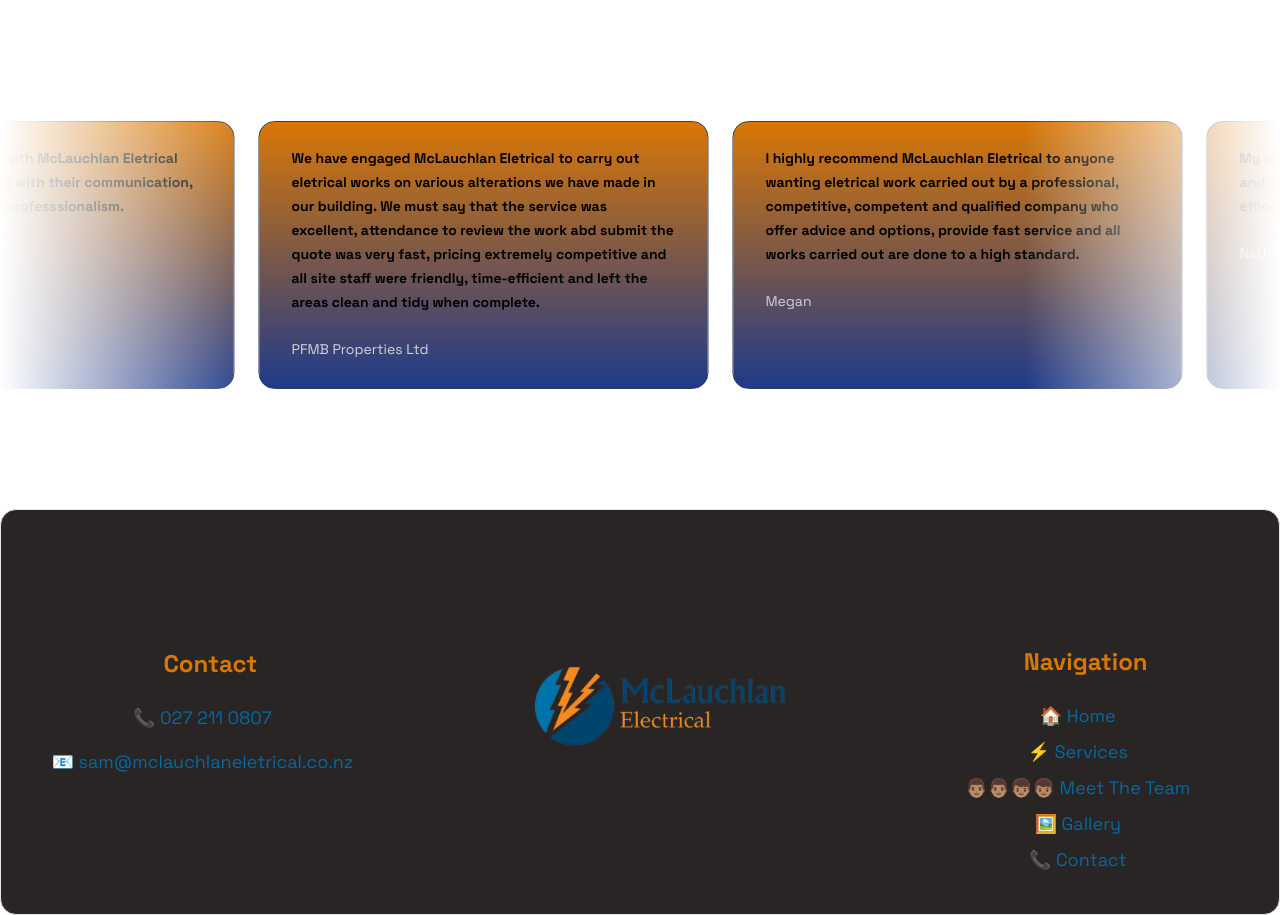
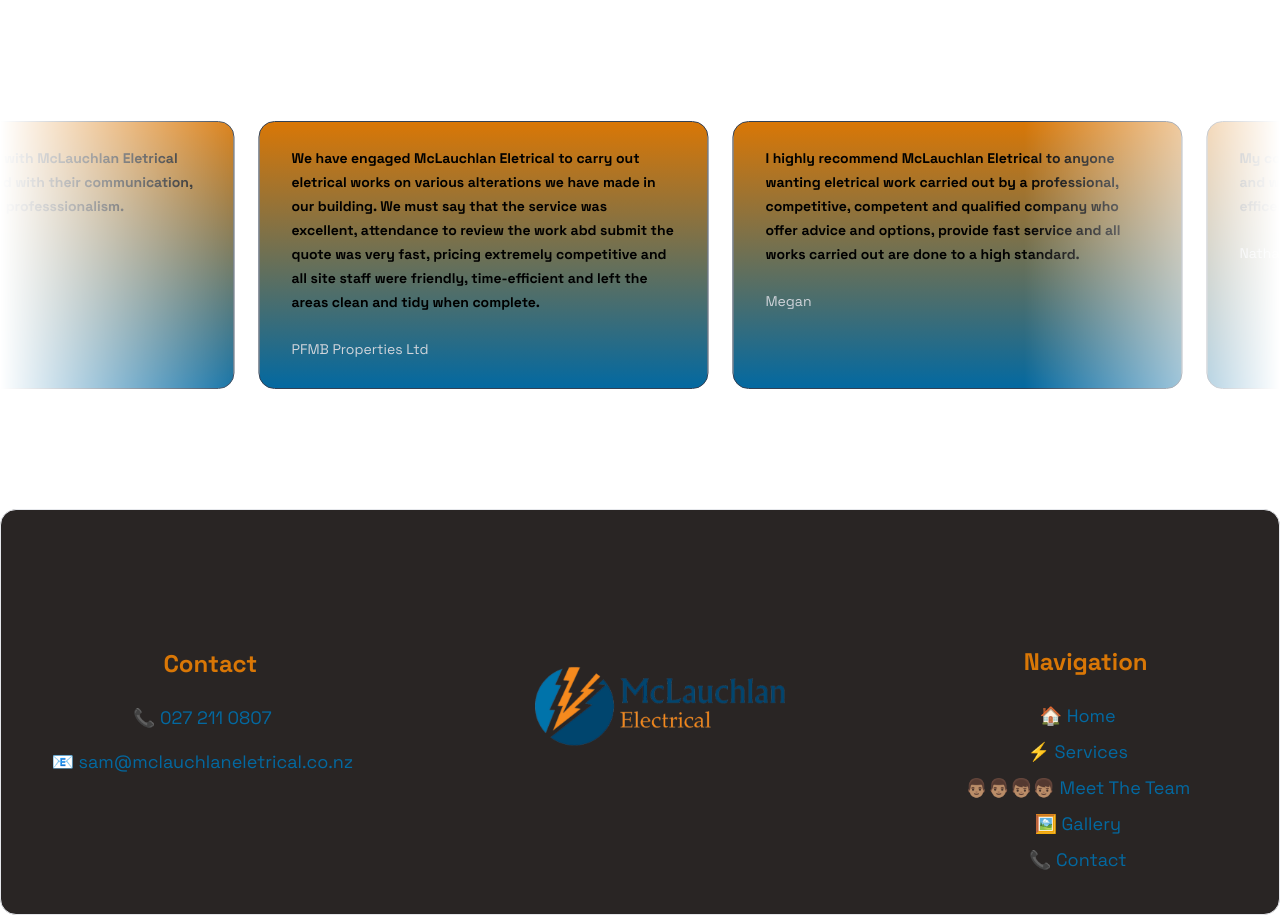
Before and after one commit to matthew-ranford/mclauchlan-electrical, a Next.js app: page / in a window 1280 px wide. Shown: the part 2300-3215 px from the top of the page. Built offline with nearby package versions, Linux system fonts and the light colour scheme; grey boxes are pictures that could not be loaded.

Commit message:
Initial start to services route, folder and page file added

```diff
--- a/app/components/MainPage.tsx
+++ b/app/components/MainPage.tsx
@@ -107,6 +107,7 @@
           </MovingBorderButton>
         </div>
 
+        {/* Video section */}
         <div className="main-page-video-wrapper mt-20">
           <video
             autoPlay={true}
@@ -123,6 +124,8 @@
             <TextGenerateEffect words={paragraphTwo} initialDelay={3500} />
           </div>
         </div>
+
+        {/* Moving cards */}
         <div className="mt-20">
           <InfiniteMovingCards
             items={testimonials}
@@ -131,6 +134,7 @@
           />
         </div>
 
+        {/* Footer */}
         <div className="mt-20 pt-10 pb-10 bg-stone-800 rounded-2xl border text-white flex flex-col items-center">
           <div className="grid grid-cols-1 lg:grid-cols-3 gap-4">
             <div className="text-center lg:pe-20 my-auto">
--- /dev/null
+++ b/app/services/page.tsx
@@ -0,0 +1,9 @@
+export default function Services() {
+  return (
+    <>
+      <main>
+        <h1>Services</h1>
+      </main>
+    </>
+  )
+}
--- a/components/ui/infinite-moving-cards.tsx
+++ b/components/ui/infinite-moving-cards.tsx
@@ -90,7 +90,7 @@
             className="w-[350px] max-w-full relative rounded-2xl border flex-shrink-0 border-slate-700 px-8 py-6 md:w-[450px]"
             style={{
               background:
-                'linear-gradient(180deg, var(--amber-600), var(--blue-900)',
+                'linear-gradient(180deg, var(--amber-600), var(--sky-700)',
             }}
             key={item.name}
           >
```
